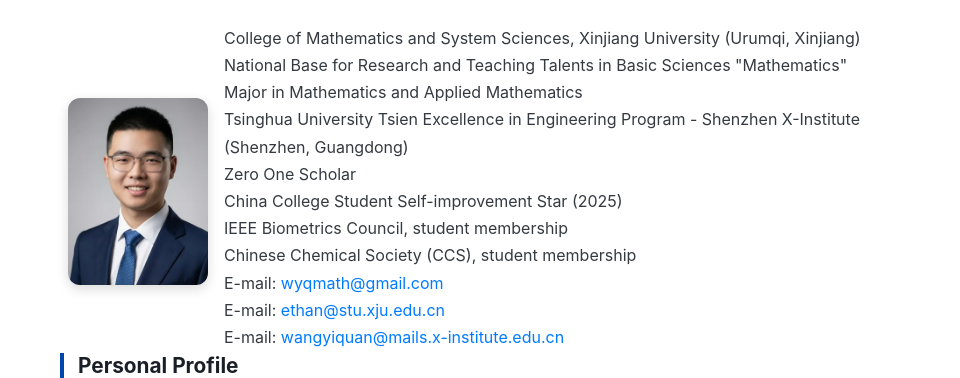
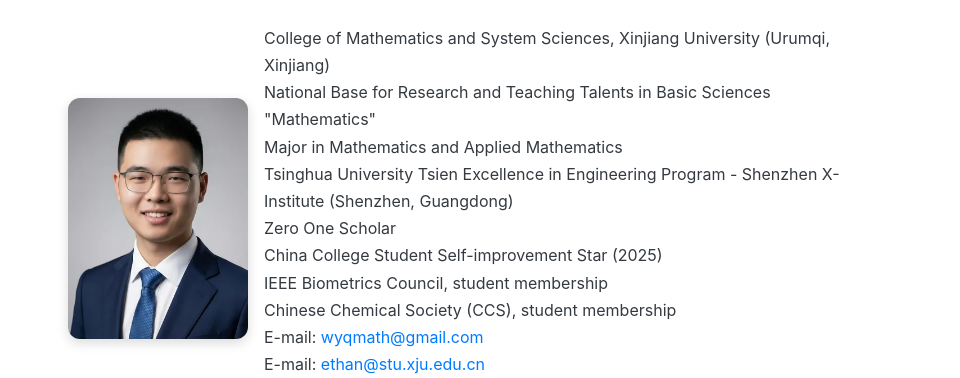
Before and after one commit to wyqmath/wyqmath.github.io, a plain HTML site: page index.html in a window 1280 px wide. Shown: the part 148-526 px from the top of the page, 320-1280 px from the left. Drawn offline with nearby package versions, Linux system fonts and the light colour scheme; a web font is replaced by a local one.

Commit message:
Enlarge profile photo to 180px, increase section heading breathing room

```diff
--- a/assets/script.css
+++ b/assets/script.css
@@ -383,7 +383,7 @@ a:focus-visible,button:focus-visible{outline:2px solid #007bff;outline-offset:2p
 .theme-toggle:hover{transform:scale(1.1)}
 
 /* rounded profile photo */
-img[src*="wyq-small"]{border-radius:12px;box-shadow:0 4px 12px rgba(0,0,0,.15);width:140px;height:auto}
+img[src*="wyq-small"]{border-radius:12px;box-shadow:0 4px 12px rgba(0,0,0,.15);width:180px;height:auto}
 
 /* hanging indent so wrapped paper entries align after the first line */
 #layout-content li>p{padding-left:1.6em;text-indent:-1.6em}
@@ -450,7 +450,7 @@ ol.link-list>li>p{text-align:start}
 a.url-link{word-break:break-all}
 #layout-content a{overflow-wrap:anywhere}
 p{line-height:1.7;margin-bottom:.9em}
-h2{font-size:1.3rem;line-height:1.25;padding-top:0;border-left:4px solid #0047ab;padding-left:14px;border-bottom:none;padding-bottom:0;margin-top:2.6em;margin-bottom:1.1em;color:#1a1f27}
+h2{font-size:1.3rem;line-height:1.25;padding-top:0;border-left:4px solid #0047ab;padding-left:14px;border-bottom:none;padding-bottom:0;margin-top:3.2em;margin-bottom:1.1em;color:#1a1f27}
 :root[data-theme="dark"] h2{border-left-color:#5b9bff;color:#c9d4e3}
 /* research-interests line under the name (plain text, Barron-style) */
 .research-tags{margin:.1rem 0 1.6rem;font-size:1.02rem;color:#6c757d}
--- a/index.html
+++ b/index.html
@@ -132,7 +132,7 @@
 </div>
 <div class="research-tags"><span class="lang-zh">AI for Science · 深度学习 · 计算生物学 · 生物信息学 · 蛋白质设计 · 分子动力学 · 表征学习 · 数学物理</span><span class="lang-en" style="display:none;">AI for Science · Deep Learning · Computational Biology · Bioinformatics · Protein Design · Molecular Dynamics · Representation Learning · Mathematical Physics</span></div>
 <table class="imgtable"><tr><td>
-  <img src="photos/wyq-small.webp" alt="王一权个人照片" width="158" height="213" />
+  <img src="photos/wyq-small.webp" alt="王一权个人照片" width="180" height="241" />
   </td>
 <td align="left">
   <div class="personal-info-wrapper">
```
